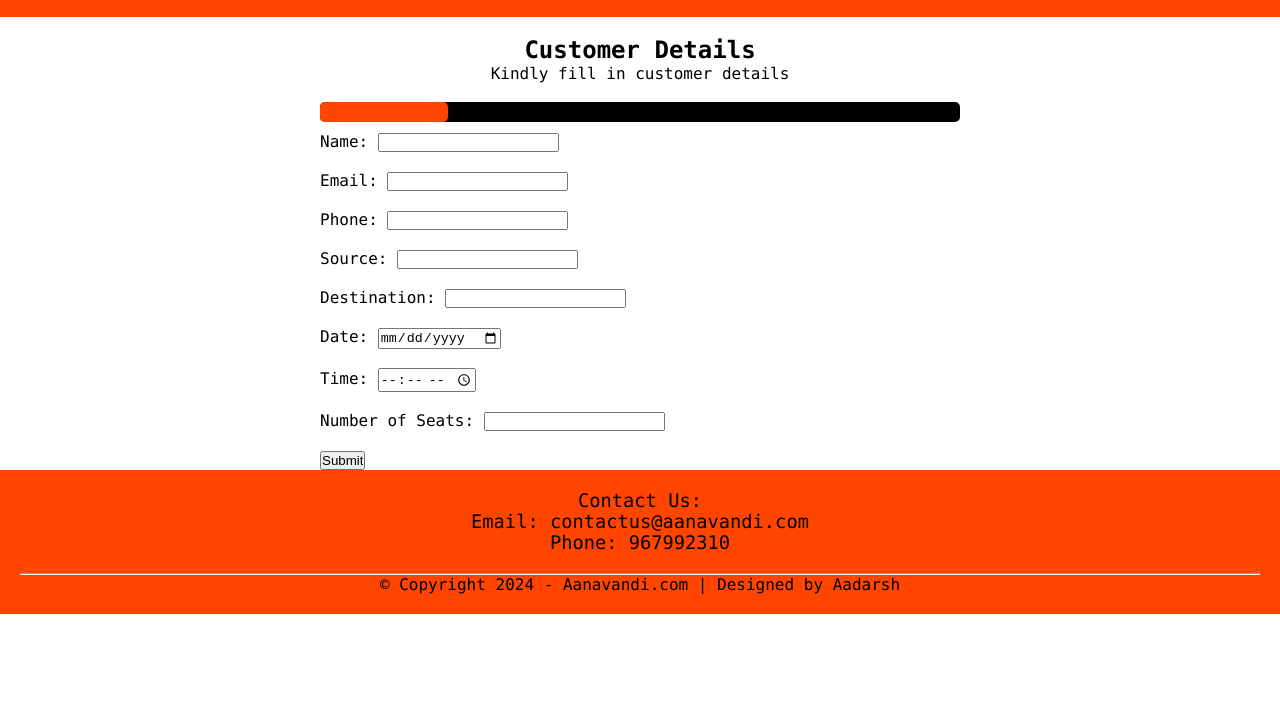
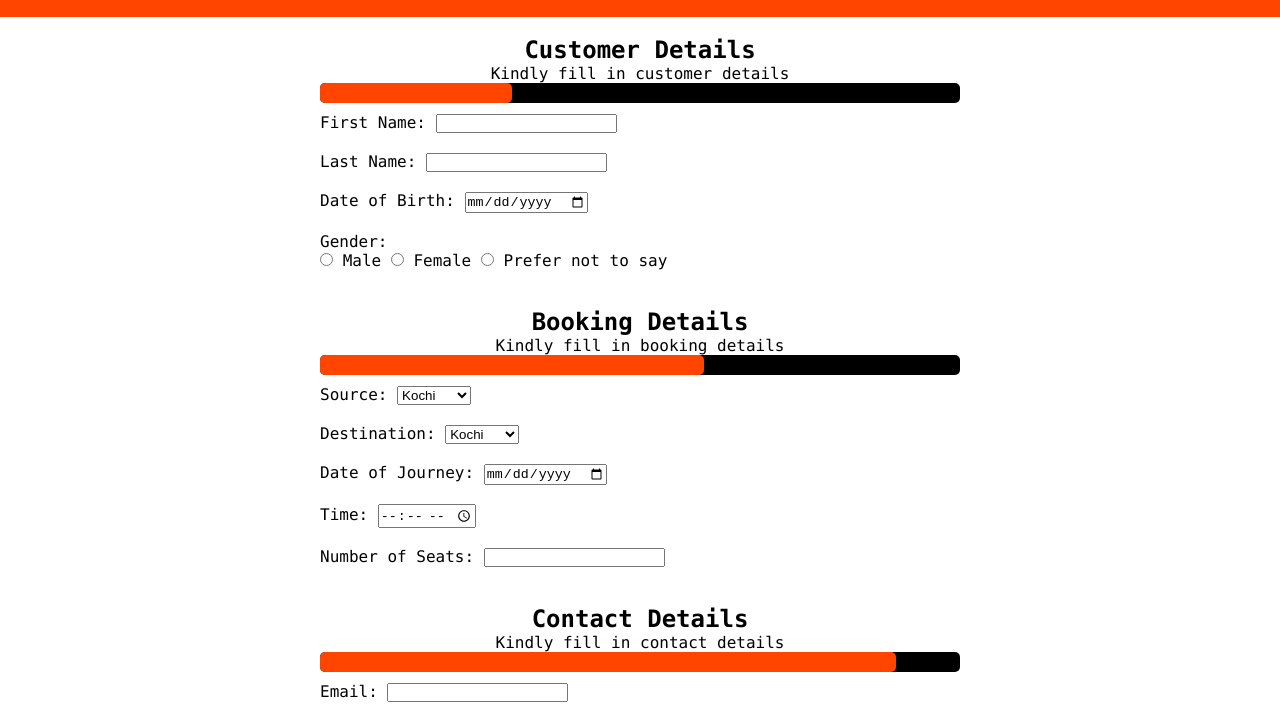
Before and after one commit to AadarshS9/Modern-Web-Applications, a plain HTML site: page Week 02: Website Using HTML and CSS/ticket_booking.html in a window 1280 px wide. Shown: the part 73-791 px from the top of the page. Drawn offline with Linux system fonts and the light colour scheme.

Commit message:
Update ticket_booking.html

```diff
--- a/Week 02: Website Using HTML and CSS/ticket_booking.html
+++ b/Week 02: Website Using HTML and CSS/ticket_booking.html
@@ -31,31 +31,77 @@
 
     <section class="form">
         <br>
-        <h2 style="text-align: center;">Customer Details</h2>
-        <p style="text-align: center;">Kindly fill in customer details</p><br>
-        <div class="progress-bar">
-            <div class="progress" style="width: 20%;"></div>
-        </div>
-        <form action="ticket_booking.php" method="POST">
-            <label for="name">Name:</label>
-            <input type="text" id="name" name="name" required><br><br>
+        <form action="success.html" method="POST">
+            <h2 style="text-align: center;">Customer Details</h2>
+            <p style="text-align: center;">Kindly fill in customer details</p>
+            <div class="progress-bar">
+                <div class="progress" style="width: 30%;"></div>
+            </div>
+            <label for="fname">First Name:</label>
+            <input type="text" id="fname" name="fname" required><br><br>
+            <label for="lname">Last Name:</label>
+            <input type="text" id="lname" name="lname" required><br><br>
+            <label for="date">Date of Birth:</label>
+            <input type="date" id="dob" name="dob" required><br><br>
+            <p>Gender: </p>
+            <input type="radio" id="gender" name="gender" value="male">
+            <label for="male">Male</label>
+            <input type="radio" id="gender" name="gender" value="female">
+            <label for="female">Female</label>
+            <input type="radio" id="gender" name="gender" value="idk">
+            <label for="male">Prefer not to say</label><br><br><br>
+
+
+            <h2 style="text-align: center;">Booking Details</h2>
+            <p style="text-align: center;">Kindly fill in booking details</p>
+            <div class="progress-bar">
+                <div class="progress" style="width: 60%;"></div>
+            </div>
+            <label for="source">Source:</label>
+            <select name="source" id="source">
+                <option value="Kochi">Kochi</option>
+                <option value="Allepey">Allepey</option>
+                <option value="Munnar">Munnar</option>
+                <option value="Kovalam">Kovalam</option>
+            </select><br><br>
+            <label for="destination">Destination:</label>
+            <select name="destination" id="destination">
+                <option value="Kochi">Kochi</option>
+                <option value="Allepey">Allepey</option>
+                <option value="Munnar">Munnar</option>
+                <option value="Kovalam">Kovalam</option>
+            </select><br><br>
+            <label for="date">Date of Journey:</label>
+            <input type="date" id="doj" name="doj" required><br><br>
+            <label for="time">Time:</label>
+            <input type="time" id="time" name="time" required><br><br>
+            <label for="seats">Number of Seats:</label>
+            <input type="number" id="seats" name="seats" max="10"><br><br><br>
+
+
+            <h2 style="text-align: center;">Contact Details</h2>
+            <p style="text-align: center;">Kindly fill in contact details</p>
+            <div class="progress-bar">
+                <div class="progress" style="width: 90%;"></div>
+            </div>
             <label for="email">Email:</label>
             <input type="email" id="email" name="email" required><br><br>
             <label for="phone">Phone:</label>
             <input type="tel" id="phone" name="phone" required><br><br>
-            <label for="source">Source:</label>
-            <input type="text" id="source" name="source" required><br><br>
-            <label for="destination">Destination:</label>
-            <input type="text" id="destination" name="destination" required><br><br>
-            <label for="date">Date:</label>
-            <input type="date" id="date" name="date" required><br><br>
-            <label for="time">Time:</label>
-            <input type="time" id="time" name="time" required><br><br>
-            <label for="seats">Number of Seats:</label>
-            <input type="number" id="seats" name="seats" required><br><br>
+            <label for="address">Address:</label><br>
+            <textarea id="address" name="address" rows="4" cols="50"></textarea>
+
+            <br><br><br>
+            <h2 style="text-align: center;">Confirmation</h2>
+            <p style="text-align: center;">Kindly confirm</p>
+            <div class="progress-bar">
+                <div class="progress" style="width: 100%;"></div>
+            </div>
+            <p>I have read the privacy statement and confirm to this booking! </p>
+            <input type="reset" value="Reset">
             <input type="submit" value="Submit">
+            <br><br>
         </form>
-
     </section>
 
     <footer>
```
